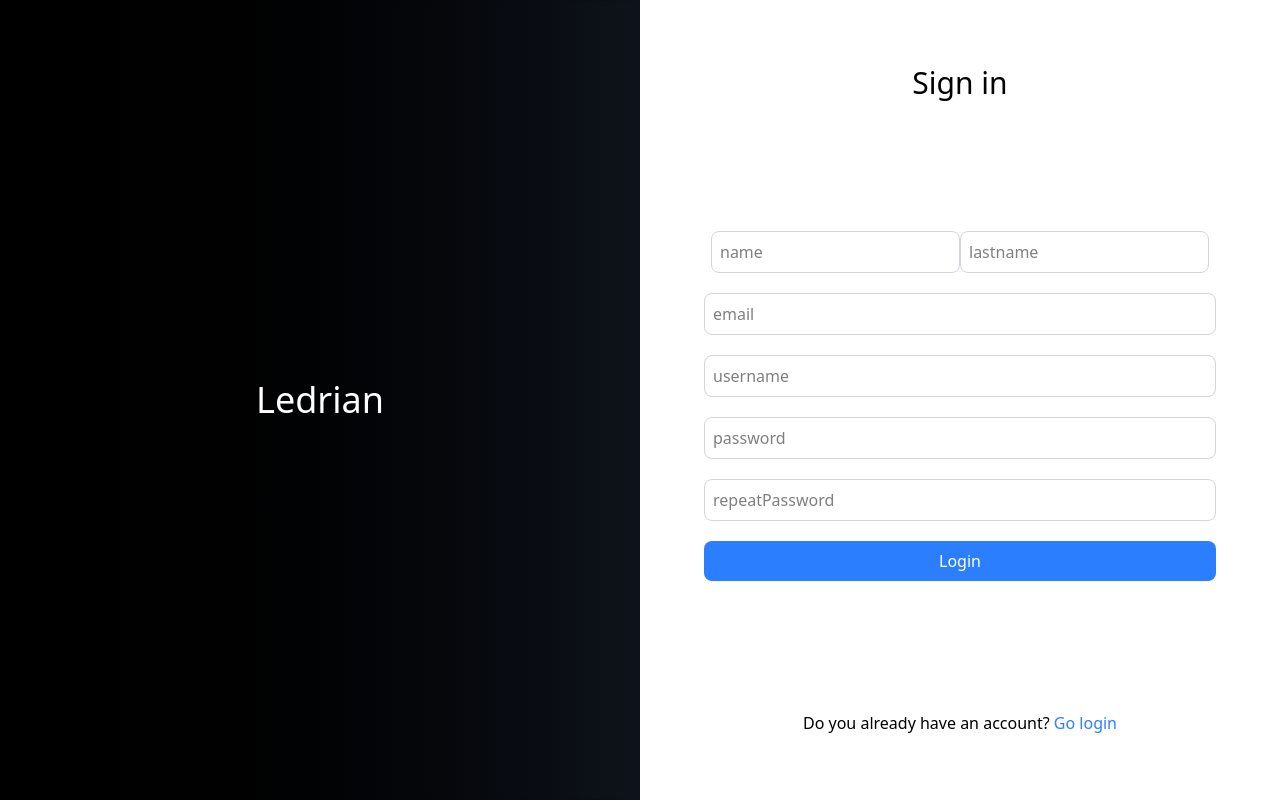
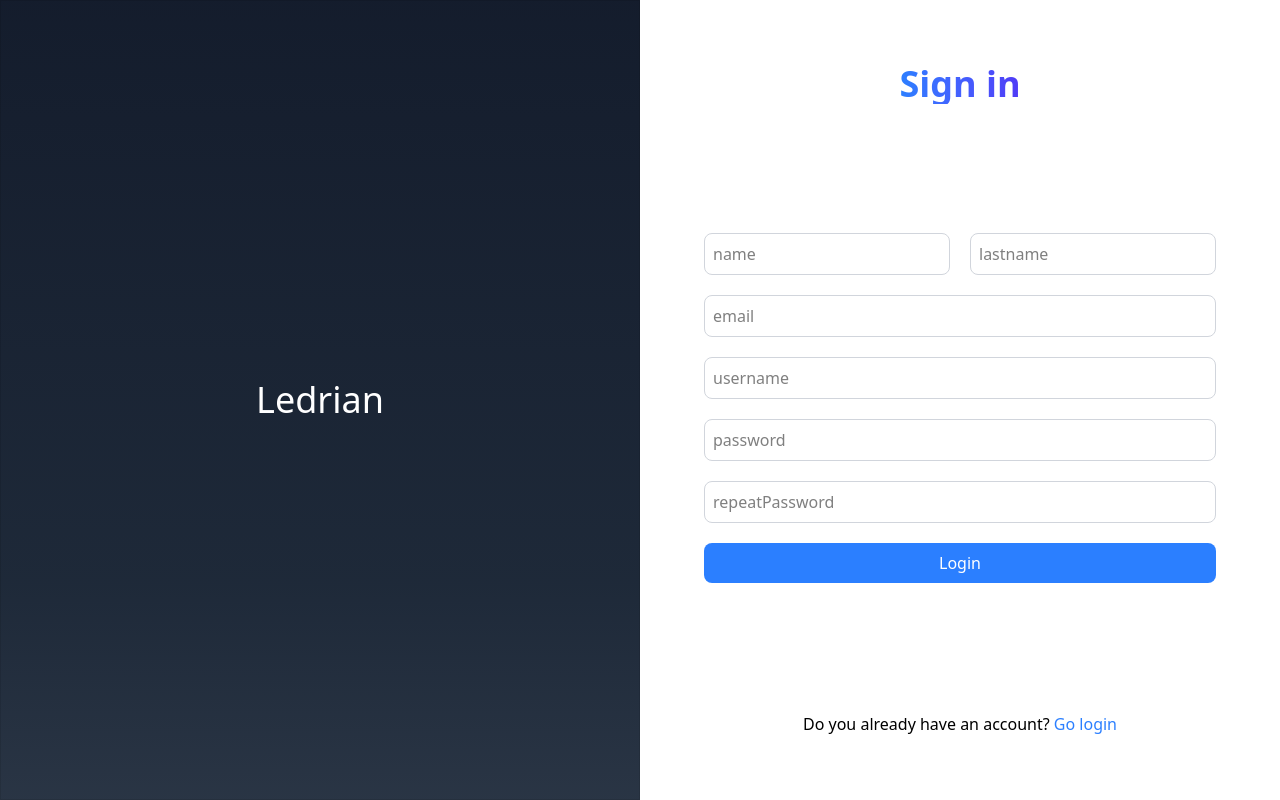
Before and after one commit to Adrian-ortiz0/frontend-ledrian, a React (Vite) app: page /signin in a window 1280 px wide. Built offline with nearby package versions, Linux system fonts and the light colour scheme.

Commit message:
feat: :lipstick: Ive just added the sig in
I lost my configration

By @DLeonardoG

```diff
--- /dev/null
+++ b/src/Components/Design/TypewriterText.jsx
@@ -0,0 +1,47 @@
+import { useState, useEffect } from "react";
+
+// Componente reutilizable TypewriterText
+const TypewriterText = ({ texts = [], className = "", delay = 100, fontSize = "text-xl" }) => {
+  const [textIndex, setTextIndex] = useState(0);
+  const [displayText, setDisplayText] = useState("");
+  const [isTyping, setIsTyping] = useState(true);
+
+  // Hook que maneja el efecto de la máquina de escribir
+  useEffect(() => {
+    if (texts.length === 0) return;  // Si no hay textos, no hacer nada
+
+    const currentText = texts[textIndex];
+    let typingTimeout;
+
+    // Efecto de máquina de escribir
+    if (isTyping) {
+      let i = 0;
+      typingTimeout = setInterval(() => {
+        setDisplayText((prev) => prev + currentText[i]);
+        i++;
+        if (i === currentText.length) {
+          clearInterval(typingTimeout);
+          setIsTyping(false);  // Termina de escribir
+          setTimeout(() => setIsTyping(true), 1000); // Pausa antes de cambiar el texto
+        }
+      }, delay);
+    } else {
+      // Cuando termina de escribir, cambia al siguiente texto
+      setTimeout(() => {
+        setTextIndex((prev) => (prev + 1) % texts.length);
+        setDisplayText(""); // Limpiar el texto
+      }, 1000); // Pausa antes de cambiar el texto
+    }
+
+    return () => clearInterval(typingTimeout); // Limpiar el intervalo cuando el componente se desmonte
+
+  }, [textIndex, isTyping, texts, delay]); // Dependencias
+
+  return (
+    <span className={`${fontSize} ${className}`}>
+      {displayText}
+    </span>
+  );
+};
+
+export default TypewriterText;
--- a/src/Components/SignIn.jsx
+++ b/src/Components/SignIn.jsx
@@ -5,18 +5,21 @@ export const SignIn = () => {
 
     const navigate = useNavigate();
     return (
-    <div className='sign_background bg-gradient-to-r from-black via-gray-700 to-black bg-[length:200%_200%] h-screen flex justify-center items-center'>
-    <aside className='sign_aside w-1/2 flex justify-center items-center h-screen border border-black/10'>
+        <div className='bg-gradient-to-r from-black via-gray-900 to-black bg-[length:200%_200%] h-screen flex justify-center items-center'>
+            <aside className='bg-gradient-to-b from-gray-900 via-gray-800 to-gray-600 animate-gradient w-1/2 bg-blue-500 flex justify-center items-center h-screen border border-black/10'>
                 <div>
                     <h1 className='text-white text-4xl'>Ledrian</h1>
                 </div>
             </aside>
-    <main className='sign_container w-1/2 flex justify-around items-center h-screen flex-col bg-white'>
-        <h1 className='text-3xl mb-6'>Sign in</h1>
+            <main className='w-1/2 flex justify-around items-center h-screen flex-col bg-white'>
+                <h2 className="text-4xl font-semibold text-transparent bg-clip-text bg-gradient-to-r from-blue-500 to-indigo-600 mb-6">
+                    Sign in
+                </h2>
+
                 <form className='sign_form w-full flex flex-col items-center gap-5'>
-            <div className='flex'>
-                <input type="text" placeholder="name" className="border border-gray-300 p-2 rounded-lg w-4/5" />
-                <input type="text" placeholder="lastname" className="border border-gray-300 p-2 rounded-lg w-4/5" />
+                    <div className='flex gap-5 w-4/5'>
+                        <input type="text" placeholder="name" className="border border-gray-300 p-2 rounded-lg w-1/2" />
+                        <input type="text" placeholder="lastname" className="border border-gray-300 p-2 rounded-lg w-1/2" />
                     </div>
                     <input type="email" placeholder="email" className="border border-gray-300 p-2 rounded-lg w-4/5" />
                     <input type="text" placeholder="username" className="border border-gray-300 p-2 rounded-lg w-4/5" />
@@ -24,6 +27,7 @@ export const SignIn = () => {
                     <input type="password" placeholder="repeatPassword" className="border border-gray-300 p-2 rounded-lg w-4/5" />
                     <button className="bg-blue-500 text-white py-2 px-4 rounded-lg w-4/5">Login</button>
                 </form>
+
                 <p className="mt-4">Do you already have an account? <a href="#" className="text-blue-500 hover:underline" onClick={() => navigate("../login")}>Go login</a></p>
             </main>
         </div>
--- a/src/styles.css
+++ b/src/styles.css
@@ -35,6 +35,23 @@
 }
 
 /* Sign in */
+
+@keyframes gradientShift {
+  0% {
+      background-position: 50% 0%;
+  }
+  50% {
+      background-position: 50% 100%;
+  }
+  100% {
+      background-position: 50% 0%;
+  }
+}
+
+.animate-gradient {
+  animation: gradientShift 5s ease infinite;
+  background-size: 200% 200%;
+}
 
 .sign_background {
   background-color: #f5f5f5;
@@ -167,7 +184,7 @@
 .content {
   display: flex;
   align-items: center;
-  width: 100%;
+  width: 100vw;
   height: 90%;
 }
 
```
Lines whose indentation alone changed are shown as unchanged.
